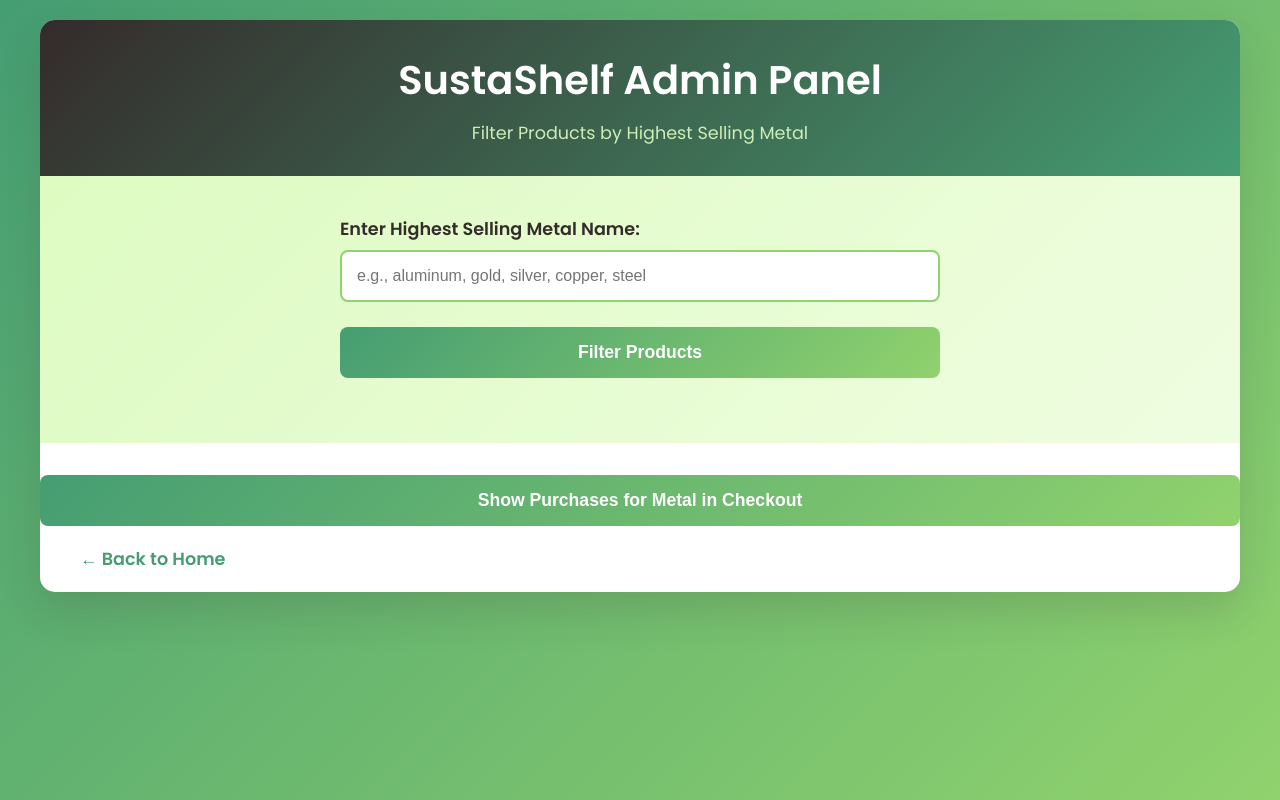
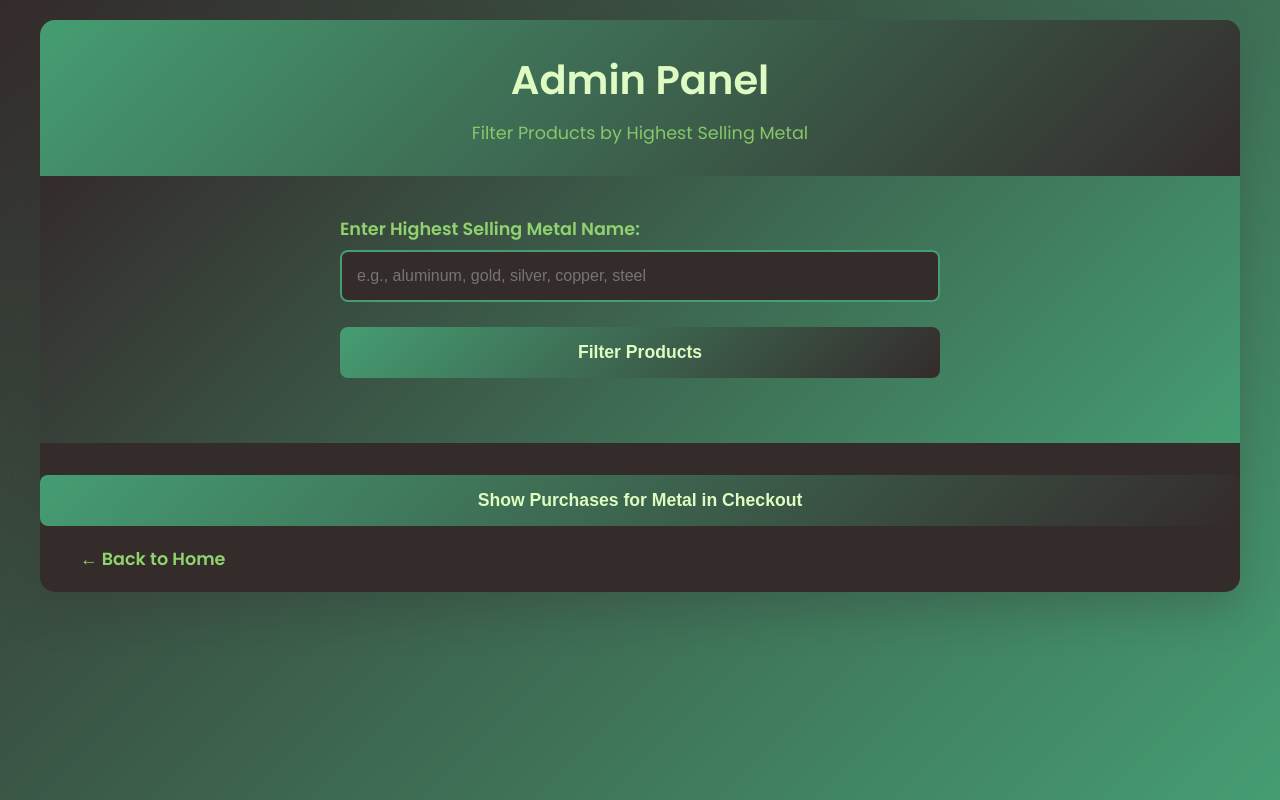
Before and after one commit to krutidadriwal/SustaShelf, a PHP site: page /backend/admin.php in a window 1280 px wide. Run offline with PHP 8.4, Linux system fonts and the light colour scheme.

Commit message:
changing theme

```diff
--- a/html-store/backend/admin.php
+++ b/html-store/backend/admin.php
@@ -54,7 +54,7 @@ if ($_SERVER["REQUEST_METHOD"] == "POST" && isset($_POST["metal_name"])) {
 <head>
     <meta charset="UTF-8">
     <meta name="viewport" content="width=device-width, initial-scale=1.0">
-    <title>SustaShelf - Admin Panel</title>
+    <title>Admin Panel</title>
     <link rel="stylesheet" href="../style/admin.css">
     <link rel="preconnect" href="https://fonts.googleapis.com">
     <link rel="preconnect" href="https://fonts.gstatic.com" crossorigin>
@@ -64,7 +64,7 @@ if ($_SERVER["REQUEST_METHOD"] == "POST" && isset($_POST["metal_name"])) {
     <div class="container">
         <!-- Header -->
         <div class="header">
-            <h1>SustaShelf Admin Panel</h1>
+            <h1>Admin Panel</h1>
             <p>Filter Products by Highest Selling Metal</p>
         </div>
 
--- a/html-store/backend/shp.sql
+++ b/html-store/backend/shp.sql
@@ -27,7 +27,7 @@ INSERT INTO products (id, product, price, sale_year, warranty_years, image, meta
 VALUES
     (0,'empty' , 0 , 0000, 0, '/no_image.jpg', 'null'),
     (1, 'Smartphone', 3000, 2023, 2, '../images/smartphone.jpg', 'cobalt'),
-    (2, 'Laptop', 3000000, 2021, 4, '../images/laptop.jpg', 'aluminum'),
+    (2, 'Battery', 300, 2022, 3, '../images/laptop.jpg', 'aluminum'),
     (3, 'Gold Ring', 25000, 2022, 1, '../images/ring.jpg', 'gold'),
     (4, 'Silver Watch', 15000, 2020, 3, '../images/watch.jpg', 'silver'),
     (5, 'Copper Bottle', 800, 2019, 5, '../images/bottle.jpg', 'copper'),
--- a/html-store/style/admin.css
+++ b/html-store/style/admin.css
@@ -6,23 +6,24 @@
 
 body {
     font-family: 'Poppins', sans-serif;
-    background: linear-gradient(135deg, #459d72 0%, #90D26D 100%);
+    background: linear-gradient(135deg, #342B2B 0%, #459d72 100%);
     min-height: 100vh;
     padding: 20px;
+    color: #DEFBC2;
 }
 
 .container {
     max-width: 1200px;
     margin: 0 auto;
-    background: white;
+    background: #342B2B;
     border-radius: 15px;
-    box-shadow: 0 20px 40px rgba(52, 43, 43, 0.15);
+    box-shadow: 0 20px 40px rgba(52, 43, 43, 0.25);
     overflow: hidden;
 }
 
 .header {
-    background: linear-gradient(135deg, #342B2B 0%, #459d72 100%);
-    color: white;
+    background: linear-gradient(135deg, #459d72 0%, #342B2B 100%);
+    color: #DEFBC2;
     padding: 30px;
     text-align: center;
 }
@@ -31,17 +32,18 @@ body {
     font-size: 2.5em;
     margin-bottom: 10px;
     font-weight: 600;
+    color: #DEFBC2;
 }
 
 .header p {
     font-size: 1.1em;
     opacity: 0.9;
-    color: #DEFBC2;
+    color: #90D26D;
 }
 
 .form-section {
     padding: 40px;
-    background: linear-gradient(135deg, #DEFBC2 0%, rgba(222, 251, 194, 0.5) 100%);
+    background: linear-gradient(135deg, #342B2B 0%, #459d72 100%);
 }
 
 .form-container {
@@ -57,29 +59,30 @@ body {
     display: block;
     margin-bottom: 8px;
     font-weight: 600;
-    color: #342B2B;
+    color: #90D26D;
     font-size: 1.1em;
 }
 
 .form-group input[type="text"] {
     width: 100%;
     padding: 15px;
-    border: 2px solid #90D26D;
+    border: 2px solid #459d72;
     border-radius: 8px;
     font-size: 1em;
     transition: border-color 0.3s ease;
-    background: white;
+    background: #342B2B;
+    color: #DEFBC2;
 }
 
 .form-group input[type="text"]:focus {
     outline: none;
-    border-color: #459d72;
-    box-shadow: 0 0 0 3px rgba(69, 157, 114, 0.1);
+    border-color: #90D26D;
+    box-shadow: 0 0 0 3px rgba(144, 210, 109, 0.1);
 }
 
 .submit-btn {
-    background: linear-gradient(135deg, #459d72 0%, #90D26D 100%);
-    color: white;
+    background: linear-gradient(135deg, #459d72 0%, #342B2B 100%);
+    color: #DEFBC2;
     padding: 15px 40px;
     border: none;
     border-radius: 8px;
@@ -107,6 +110,7 @@ body {
 
 .results-section {
     padding: 40px;
+    background: linear-gradient(135deg, #342B2B 0%, #459d72 100%);
 }
 
 .results-header {
@@ -115,15 +119,15 @@ body {
 }
 
 .results-header h2 {
-    color: #342B2B;
+    color: #90D26D;
     font-size: 2em;
     margin-bottom: 10px;
     font-weight: 600;
 }
 
 .metal-info {
-    background: linear-gradient(135deg, #459d72 0%, #90D26D 100%);
-    color: white;
+    background: linear-gradient(135deg, #459d72 0%, #342B2B 100%);
+    color: #DEFBC2;
     padding: 15px 25px;
     border-radius: 25px;
     display: inline-block;
@@ -135,15 +139,16 @@ body {
     width: 100%;
     border-collapse: collapse;
     margin-top: 30px;
-    background: white;
+    background: #342B2B;
     border-radius: 10px;
     overflow: hidden;
-    box-shadow: 0 10px 25px rgba(52, 43, 43, 0.1);
+    box-shadow: 0 10px 25px rgba(52, 43, 43, 0.2);
+    color: #DEFBC2;
 }
 
 .data-table th {
-    background: linear-gradient(135deg, #342B2B 0%, #459d72 100%);
-    color: white;
+    background: linear-gradient(135deg, #459d72 0%, #342B2B 100%);
+    color: #DEFBC2;
     padding: 20px;
     text-align: left;
     font-weight: 600;
@@ -153,39 +158,39 @@ body {
 
 .data-table td {
     padding: 18px 20px;
-    border-bottom: 1px solid #DEFBC2;
+    border-bottom: 1px solid #459d72;
     transition: background-color 0.3s ease;
 }
 
 .data-table tr:nth-child(even) {
-    background-color: rgba(222, 251, 194, 0.3);
+    background-color: rgba(69, 157, 114, 0.1);
 }
 
 .data-table tr:hover {
-    background-color: rgba(144, 210, 109, 0.2);
+    background-color: rgba(144, 210, 109, 0.1);
 }
 
 .no-data {
     text-align: center;
     padding: 60px 20px;
-    color: #459d72;
+    color: #90D26D;
 }
 
 .no-data h3 {
     font-size: 1.5em;
     margin-bottom: 10px;
-    color: #342B2B;
+    color: #DEFBC2;
 }
 
 .no-data p {
-    color: #459d72;
+    color: #90D26D;
     margin: 10px 0;
 }
 
 .back-link {
     display: inline-block;
     margin: 20px 40px;
-    color: #459d72;
+    color: #90D26D;
     text-decoration: none;
     font-weight: 600;
     transition: color 0.3s ease;
@@ -193,13 +198,13 @@ body {
 }
 
 .back-link:hover {
-    color: #90D26D;
+    color: #DEFBC2;
 }
 
 .record-count {
     text-align: center;
     margin-bottom: 20px;
-    color: #459d72;
+    color: #90D26D;
     font-style: italic;
     font-weight: 500;
 }
```
